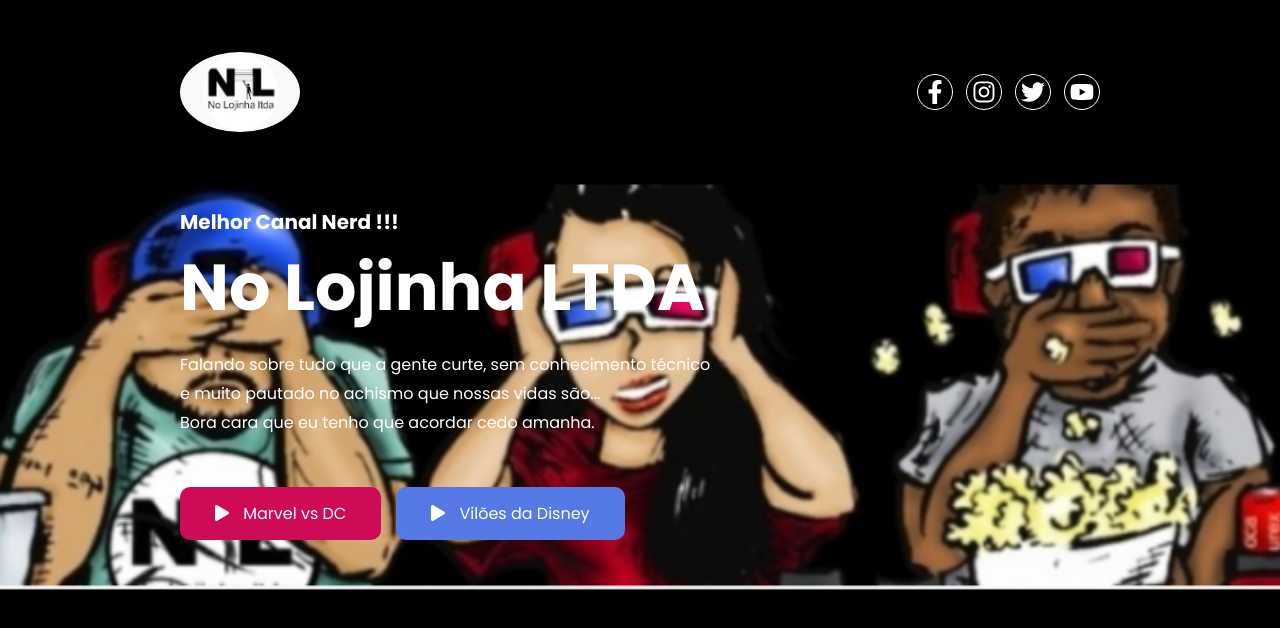
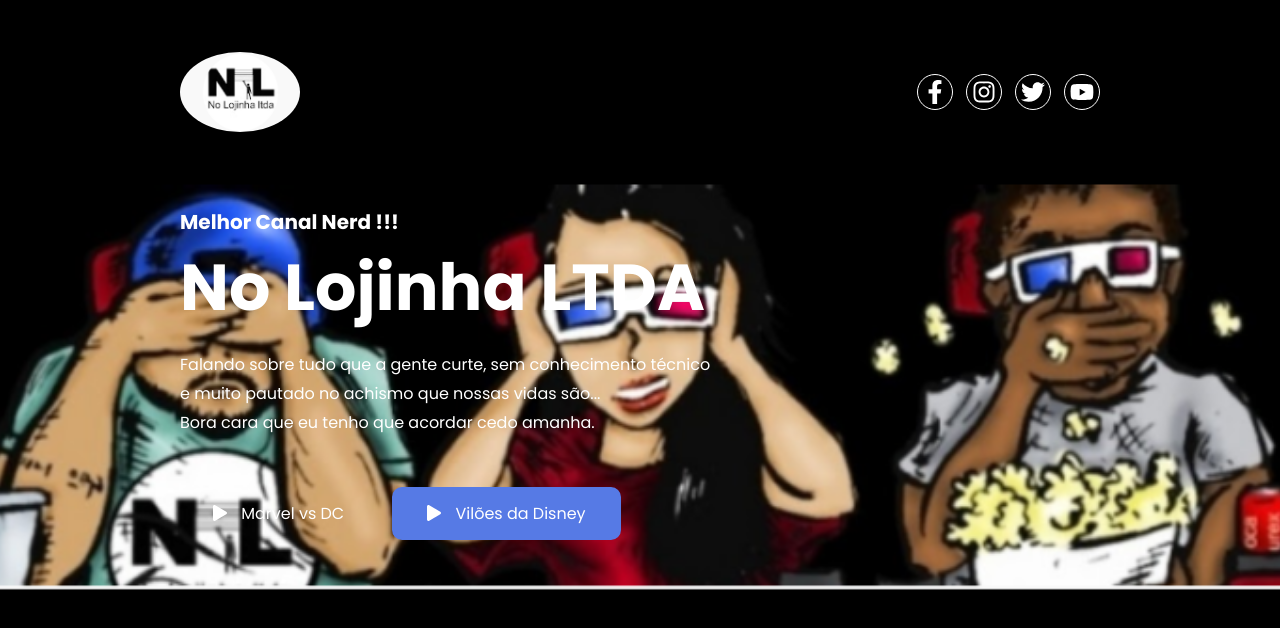
Before and after one commit to andrealvesaraujo/ProjectLTDAStore, a React (Create React App) app: page / in a window 1280 px wide. Shown: the top 628 px of the page. Built offline with nearby package versions, Linux system fonts and the light colour scheme.

Commit message:
Fixing root variables

```diff
--- a/src/index.scss
+++ b/src/index.scss
@@ -1,9 +1,10 @@
 /*Variáveis*/
 :root {
-    --green: #000000;
-    --darkblue: #000000;
+    --green: #628E75;
+    --darkblue: #1A4855;
     --white: #ffffff;
-    --buttonPrimary: #CD0B57;
+    --primary: #CD0B57;
+    --secondary: #567AE5;
   }
 
   /*Reset*/
```
